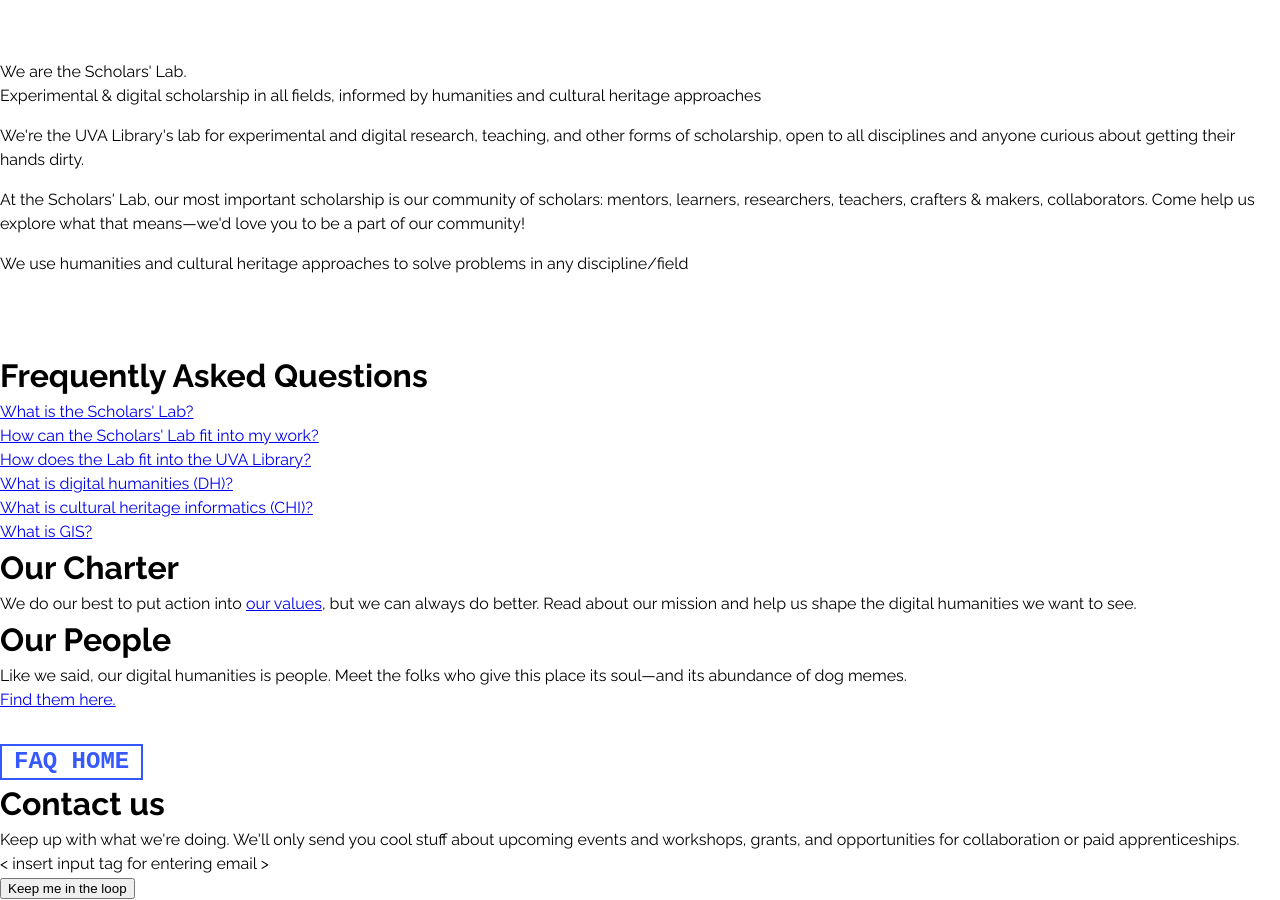
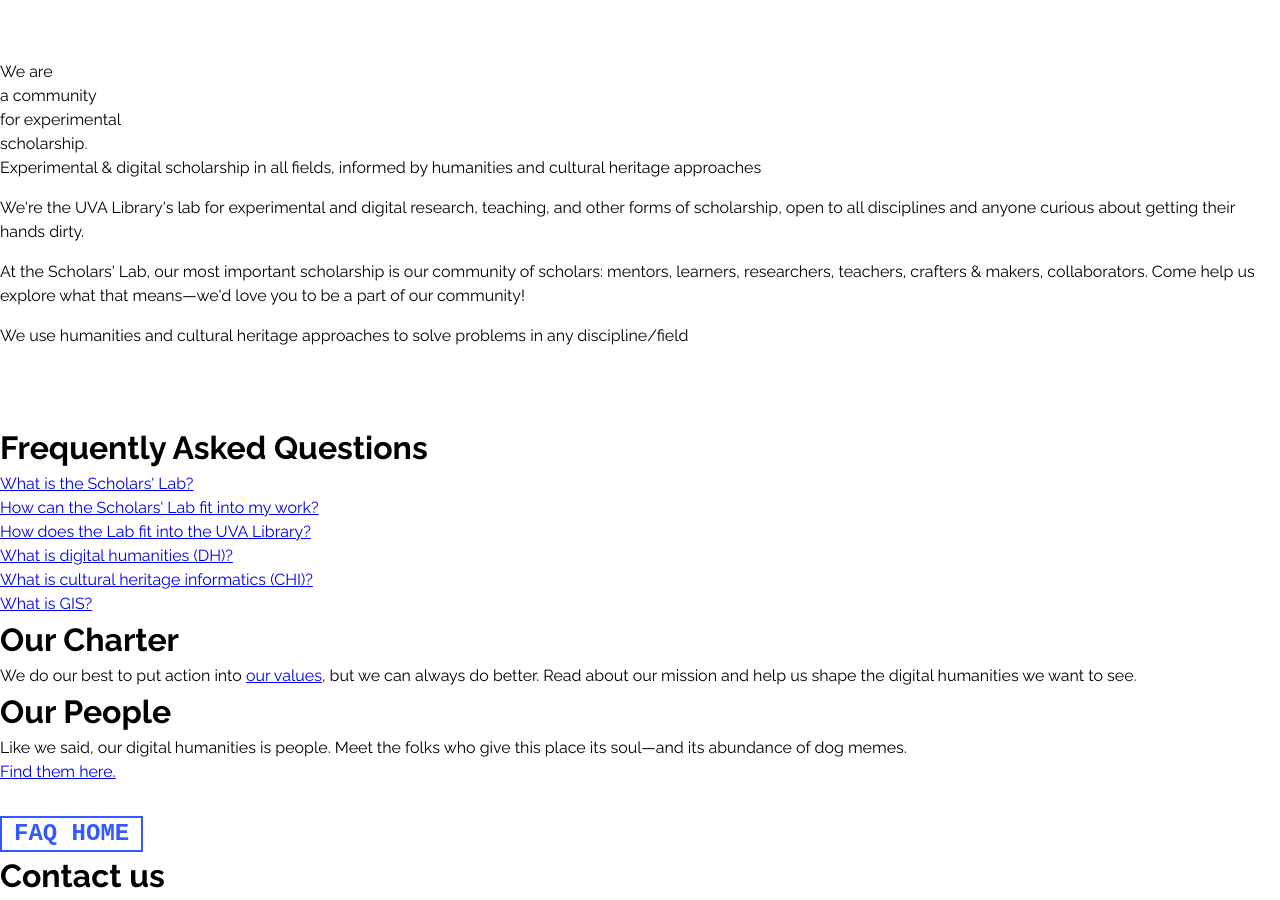
Before and after one commit to kbdonnally/patterns, a Jekyll site: the page built from _homepages/version-2.html, in a window 1280 px wide and 900 px high. Built offline with Jekyll 4.4.1, drawn with Linux system fonts in a browser that asks for light colours; some web fonts are replaced.

Commit message:
Update landing text
- Leaving some commented-out versions too

```diff
--- a/_homepages/version-2.html
+++ b/_homepages/version-2.html
@@ -6,7 +6,11 @@
 <article class="v2-wrapper">
 	<header class="v2-landing-wrapper">
 		<div class="v2-landing__big-title">
-			<div><span>We are the Scholars' Lab.</span></div>
+			<div class="v2-title__text">
+				<!--span>Welcome<br/>to the<br/>Scholars'<br/>Lab.</span-->
+				<!--span>The<br/>Scholars'<br/>Lab is a<br/>community<br/>for experimental<br/>scholarship.</span-->
+				<span>We are<br/>a community<br/>for experimental<br/>scholarship.</span>
+			</div>
 		</div>
 		<div class="v2-landing__hero-text">
 			<div class="v2-hero__hook">Experimental & digital scholarship in all fields, informed by humanities and cultural heritage approaches</div> <!-- we practice? -->
```
